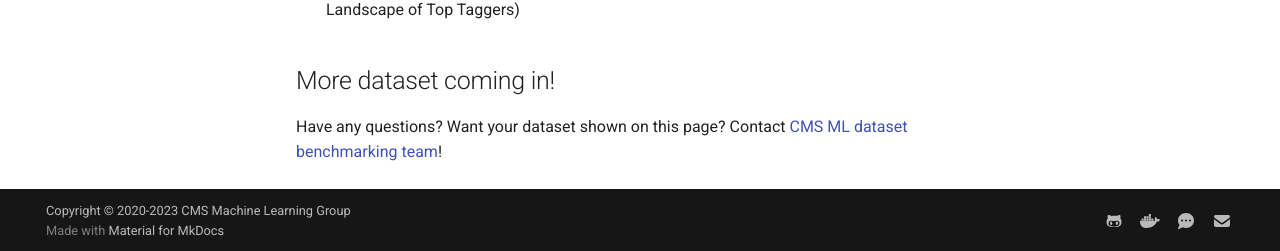
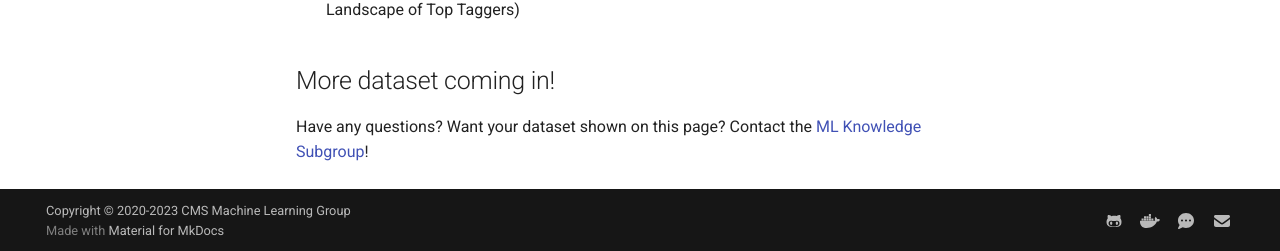
Before and after one commit to cms-ml/documentation, an MkDocs documentation site: the page built from content/resources/dataset_resources/index.md, in a window 1280 px wide and 900 px high, scrolled down 1657 px. Shown: the part 646-897 px from the top of the window. Built offline with MkDocs 1.6.1 and Material for MkDocs 9.7.7, drawn with Linux system fonts in a browser that asks for light colours; comment, search, counter and statistics services are not loaded.

Commit message:
[Hot fix] Fixed broken email link for new dataset page

```diff
--- a/content/resources/dataset_resources/index.md
+++ b/content/resources/dataset_resources/index.md
@@ -76,7 +76,7 @@
 - Kasieczka, Gregor et al (2019). Dataset used for arXiv:1902.09914 (The Machine Learning Landscape of Top Taggers)
 
 ## More dataset coming in!
-Have any questions? Want your dataset shown on this page? Contact [CMS ML dataset benchmarking team](cms-conveners-ml-knowledge@cern.ch)!
+Have any questions? Want your dataset shown on this page? Contact the [ML Knowledge Subgroup](mailto:cms-conveners-ml-knowledge@cern.ch)!
 
 
 
```
